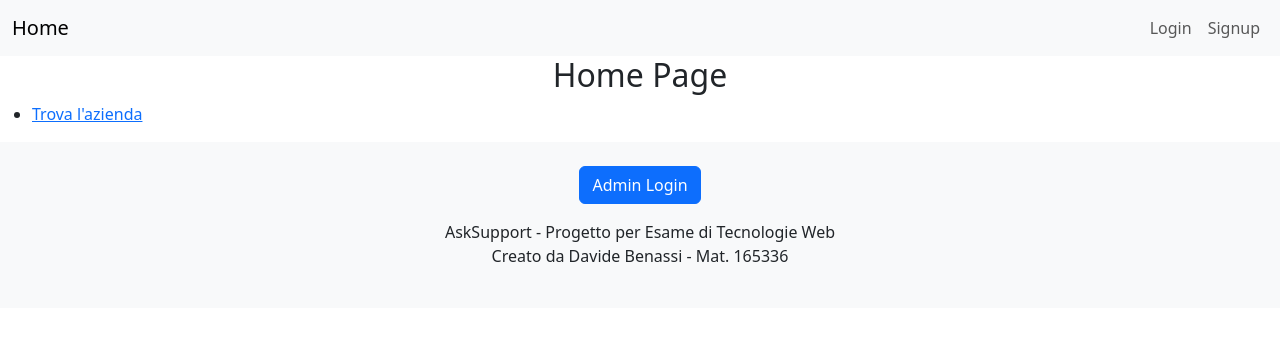
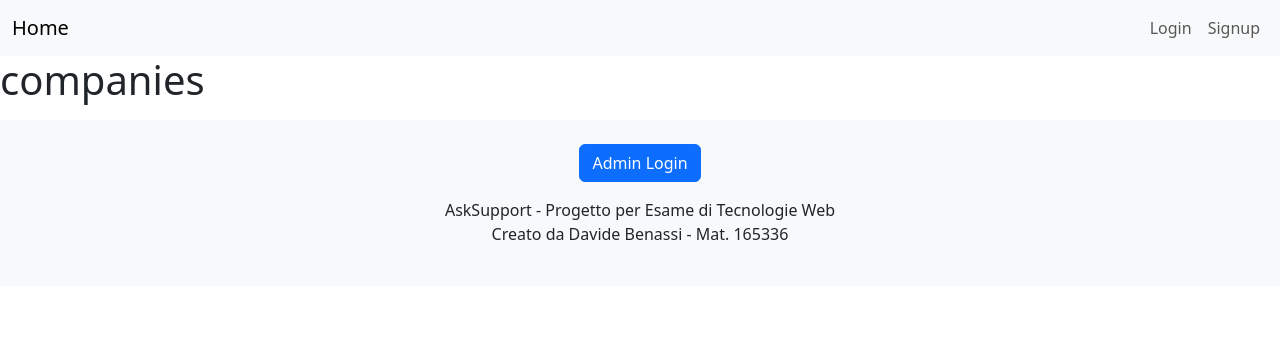
Before and after one commit to davidebenassi/AskSupport, a Django app: page / in a window 1280 px wide. Shown: the top 356 px of the page. Run offline with Django 5.2, Linux system fonts and the light colour scheme; data that the repository does not hold is empty.

Commit message:
refactor home page

```diff
--- a/project-folder/AskSupport/urls.py
+++ b/project-folder/AskSupport/urls.py
@@ -1,11 +1,12 @@
 from django.contrib import admin
 from django.urls import include, path, re_path
 from . import views
+from companies.views import companies_home_page
 
 from django.contrib.auth import views as auth_views
 
 urlpatterns = [
-    re_path(r"^$|^/$|^home/$", views.home, name='home'),
+    re_path(r"^$|^/$|^home/$", companies_home_page, name='home'),   # The companies home page is renderes ad the whole site home #
     path('admin/', admin.site.urls),
 
     # View that let you select what kind of profile you want to create #
--- a/project-folder/companies/templates/companies_home_page.html
+++ b/project-folder/companies/templates/companies_home_page.html
@@ -1,7 +1,7 @@
 {% extends "base.html" %}
 
 {% block content %}
-    <h1>Aziende Registrate</h1>
+    <h1>companies</h1>
     <ul>
         {% for company in companies %}
             <li><a href="{% url 'company-page' company.pk %}">{{ company.name }}</a></li>
--- a/project-folder/companies/templates/company_page.html
+++ b/project-folder/companies/templates/company_page.html
@@ -6,6 +6,7 @@
     <p>Admin: {{ company.admin.username }}</p>
     <p>Email di contatto: {{ company.admin.email }}</p>
 
+    <!--
     {% if user.is_authenticated %}
         <h3>Open a Support Ticket</h3>
         <form method="post" action="{% url 'ticket_create' company.id %}">
@@ -16,6 +17,7 @@
     {% else %}
         <p> Signup to open ticket with the company </p>
     {% endif %}
+    -->
 
     <h2> FAQ Session </h2>
 
--- a/project-folder/companies/urls.py
+++ b/project-folder/companies/urls.py
@@ -2,7 +2,6 @@ from django.urls import path
 from .views import *
 
 urlpatterns = [
-    path('', companies_home_page, name='companies_home_page'),
     path('<int:pk>/', company_page, name='company-page'),
     path('company-signup/', CompanySignupView.as_view(), name='company_signup'),
 
--- a/project-folder/templates/home.html
+++ /dev/null
@@ -1,10 +0,0 @@
-{% extends "base.html" %}
-
-{% block content %}
-    <center> <h2> Home Page </h2></center>
-
-    <ul>
-        <li><a href="{% url 'companies_home_page' %}">Trova l'azienda</a></li>
-    </ul>
-
-{% endblock %}
```
Also changed, not shown: project-folder/db.sqlite3.
